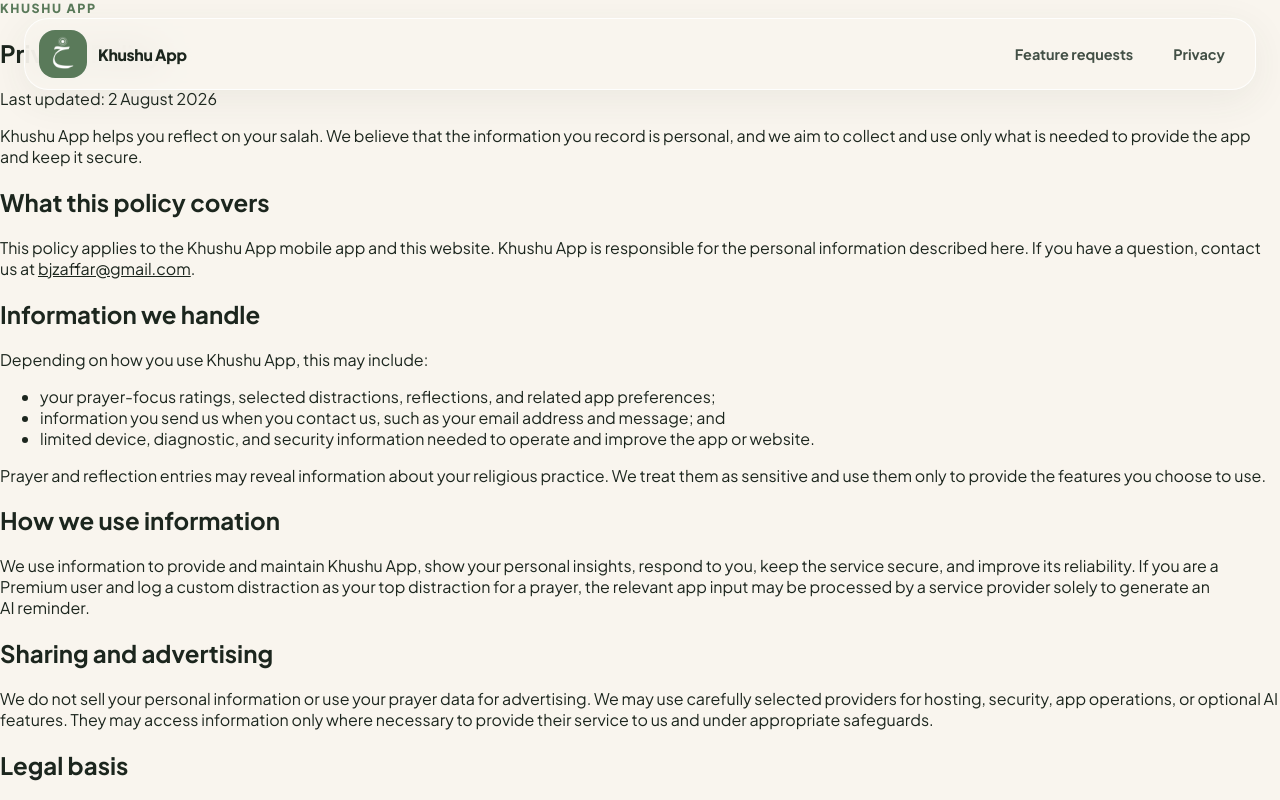
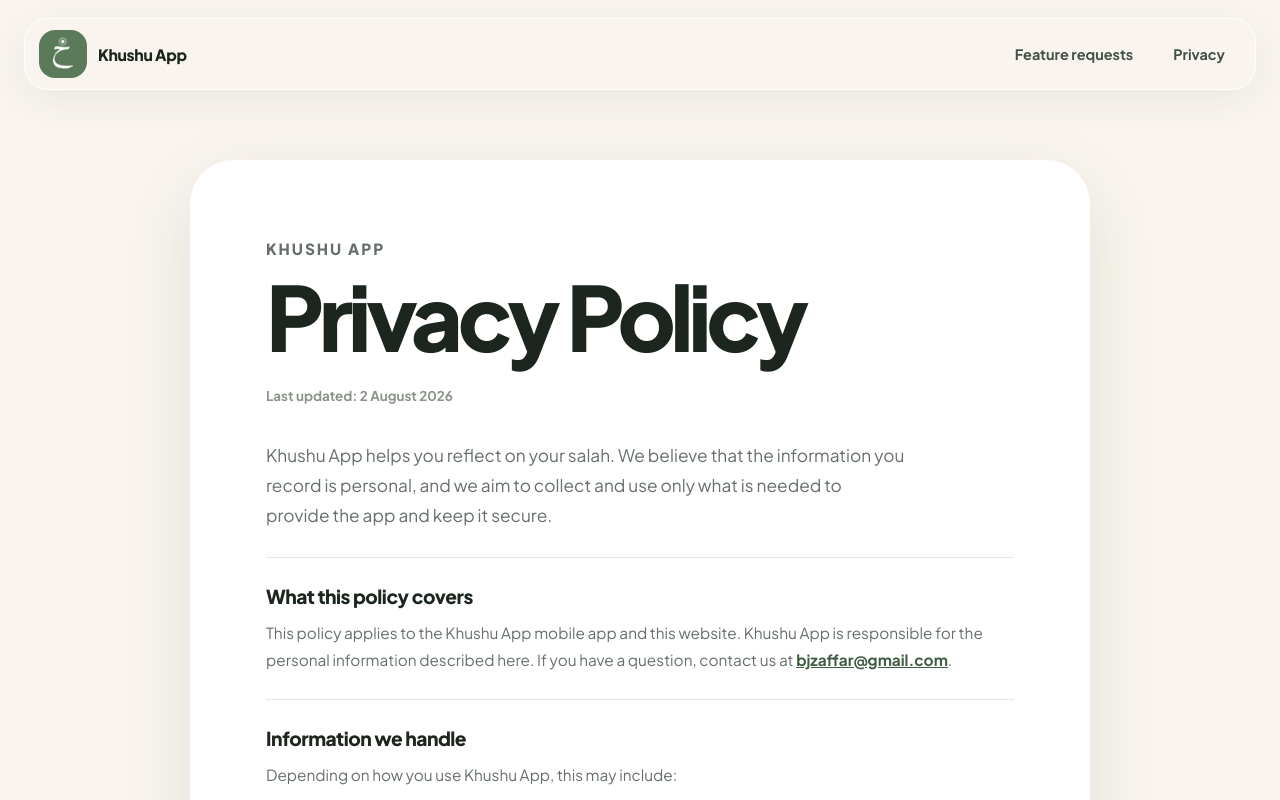
Before and after one commit to bjzaffar/khushu-app-website, a Next.js app: page /privacy in a window 1280 px wide. Shown: the top 800 px of the page. Built offline with nearby package versions, Linux system fonts and the light colour scheme.

Commit message:
Update globals.css

```diff
--- a/app/globals.css
+++ b/app/globals.css
@@ -840,6 +840,83 @@
   line-height: 1.7;
 }
 
+.policy-page {
+  width: min(900px, calc(100% - 48px));
+  margin: 0 auto;
+  padding: 160px 0 64px;
+}
+
+.policy-card {
+  padding: clamp(32px, 6vw, 76px);
+  border-radius: 44px;
+  background: var(--white);
+  box-shadow: var(--shadow);
+}
+
+.policy-card h1 {
+  margin: 0;
+  font-size: clamp(3rem, 7vw, 5.6rem);
+  font-weight: 750;
+  line-height: 1;
+  letter-spacing: -0.06em;
+}
+
+.policy-card .eyebrow {
+  margin-bottom: 8px;
+}
+
+.policy-card .policy-date {
+  margin: 24px 0 0;
+  color: #8a948b;
+  font-size: 0.84rem;
+  font-weight: 650;
+}
+
+.policy-card .policy-lead {
+  max-width: 640px;
+  margin: 32px 0 26px;
+  color: var(--muted);
+  font-size: 1.08rem;
+  line-height: 1.75;
+}
+
+.policy-card section {
+  padding: 26px 0;
+  border-top: 1px solid var(--line);
+}
+
+.policy-card h2 {
+  margin: 0 0 12px;
+  font-size: 1.2rem;
+  font-weight: 750;
+  letter-spacing: -0.025em;
+}
+
+.policy-card p,
+.policy-card li {
+  color: var(--muted);
+  font-size: 0.96rem;
+  line-height: 1.75;
+}
+
+.policy-card p {
+  margin: 0;
+}
+
+.policy-card p + p {
+  margin-top: 14px;
+}
+
+.policy-card ul {
+  margin: 14px 0;
+  padding-left: 22px;
+}
+
+.policy-card a {
+  color: var(--sage-dark);
+  font-weight: 700;
+}
+
 .back-home {
   display: inline-flex;
   min-height: 54px;
@@ -1197,6 +1274,21 @@
     padding: 130px 14px 50px;
   }
 
+  .policy-page {
+    width: min(100% - 28px, 680px);
+    padding: 130px 0 32px;
+  }
+
+  .policy-card {
+    padding: 34px 24px;
+    border-radius: 32px;
+  }
+
+  .policy-lead {
+    margin: 26px 0 38px;
+    font-size: 1rem;
+  }
+
   .placeholder-page-card {
     padding: 48px 24px;
     border-radius: 36px;
```
